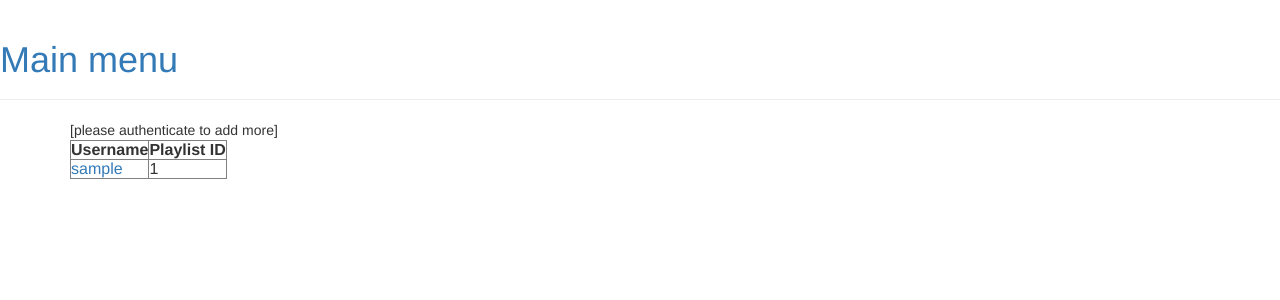
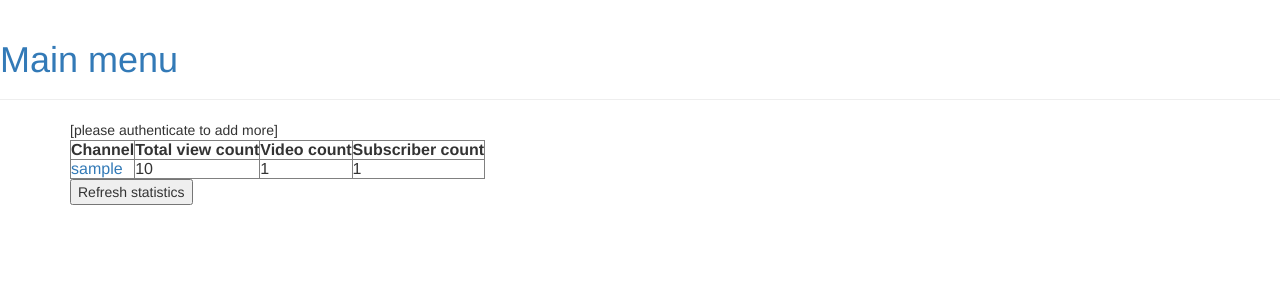
Before and after one commit to gyermolenko/yatta, a Django app: page /channels/ in a window 1280 px wide. Shown: the top 300 px of the page. Run offline with Django 3.2, Linux system fonts and the light colour scheme; tables that the repository leaves empty hold one stand-in row (values such as "Sample post"); some libraries are stand-ins or nearby versions.

Commit message:
Add statistics to channels list

```diff
--- a/main/settings.py
+++ b/main/settings.py
@@ -92,7 +92,7 @@ AUTH_PASSWORD_VALIDATORS = [
 
 LANGUAGE_CODE = 'en-us'
 
-TIME_ZONE = 'Europe/Kiev'
+TIME_ZONE = 'UTC'
 
 USE_I18N = True
 
--- a/stats/models.py
+++ b/stats/models.py
@@ -26,9 +26,9 @@ class Video(BaseModel):
 
 class ChannelStatistics(BaseModel):
     total_view_count = models.IntegerField()
-    subsciber_count = models.IntegerField()
+    subscriber_count = models.IntegerField()
     video_count = models.IntegerField()
-    channel = models.ForeignKey(Channel)
+    channel = models.ForeignKey(Channel, related_name='statistics')
     # date of last upload
 
 
--- a/stats/templates/stats/channel_list.html
+++ b/stats/templates/stats/channel_list.html
@@ -12,15 +12,24 @@
 
 <table border="1" cellspacing="2" cellpadding="5">
     <tr>
-        <th>Username</th>
-        <th>Playlist ID</th>
+        <th>Channel</th>
+        <th>Total view count</th>
+        <th>Video count</th>
+        <th>Subscriber count</th>
     </tr>
-    {% for channel in channels %}
+    {% for stat in statistics %}
     <tr>
-        <td><a href="{% url 'channel_videos' channel.id  %}">{{ channel.username }}</a></td>
-        <td>{{ channel.playlist_id }}</td>
+        <td><a href="{% url 'channel_videos' stat.channel.id  %}">{{ stat.channel.username }}</a></td>
+        <td>{{ stat.total_view_count }}</td>
+        <td>{{ stat.video_count }}</td>
+        <td>{{ stat.subscriber_count }}</td>
     </tr>
     {% endfor %}
 </table>
 
+<form method="post">
+    {% csrf_token %}
+    <button name="button" value="submit" type="submit">Refresh statistics</button>
+</form>
+
 {% endblock content %}
--- a/stats/views.py
+++ b/stats/views.py
@@ -1,5 +1,5 @@
 from django.shortcuts import render, redirect
-from .models import Channel, Video
+from .models import Channel, Video, ChannelStatistics, VideoStatistics
 from .forms import ChannelForm
 
 from .yatta import get_playlist_id, channel_statistics, \
@@ -8,7 +8,24 @@ from .yatta import get_playlist_id, channel_statistics, \
 
 def channel_list(request):
     channels = Channel.objects.all()
-    return render(request, 'stats/channel_list.html', {'channels': channels})
+    statistics = ChannelStatistics.objects.all()
+
+    if request.method == 'POST':
+        new_stats = []
+        for channel in channels:
+            stats = channel_statistics(channel.username)
+
+            cs = ChannelStatistics(
+                total_view_count=stats['viewCount'],
+                subscriber_count=stats['subscriberCount'],
+                video_count=stats['videoCount'],
+                channel_id=channel.id,
+            )
+            new_stats.append(cs)
+
+        ChannelStatistics.objects.bulk_create(new_stats)
+
+    return render(request, 'stats/channel_list.html', {'channels': channels, 'statistics': statistics})
 
 
 def channel_add(request):
--- a/stats/yatta.py
+++ b/stats/yatta.py
@@ -38,7 +38,7 @@ def channel_statistics(username):
 
     channel_stats = {}
     channel_stats['viewCount'] = stats['viewCount']
-    channel_stats['subsciberCount'] = stats['subscriberCount']
+    channel_stats['subscriberCount'] = stats['subscriberCount']
     channel_stats['videoCount'] = stats['videoCount']
 
     return channel_stats
```
Also changed, not shown: stats/migrations/0004_auto_20160411_2124.py (added), stats/migrations/0005_auto_20160411_2130.py (added).
